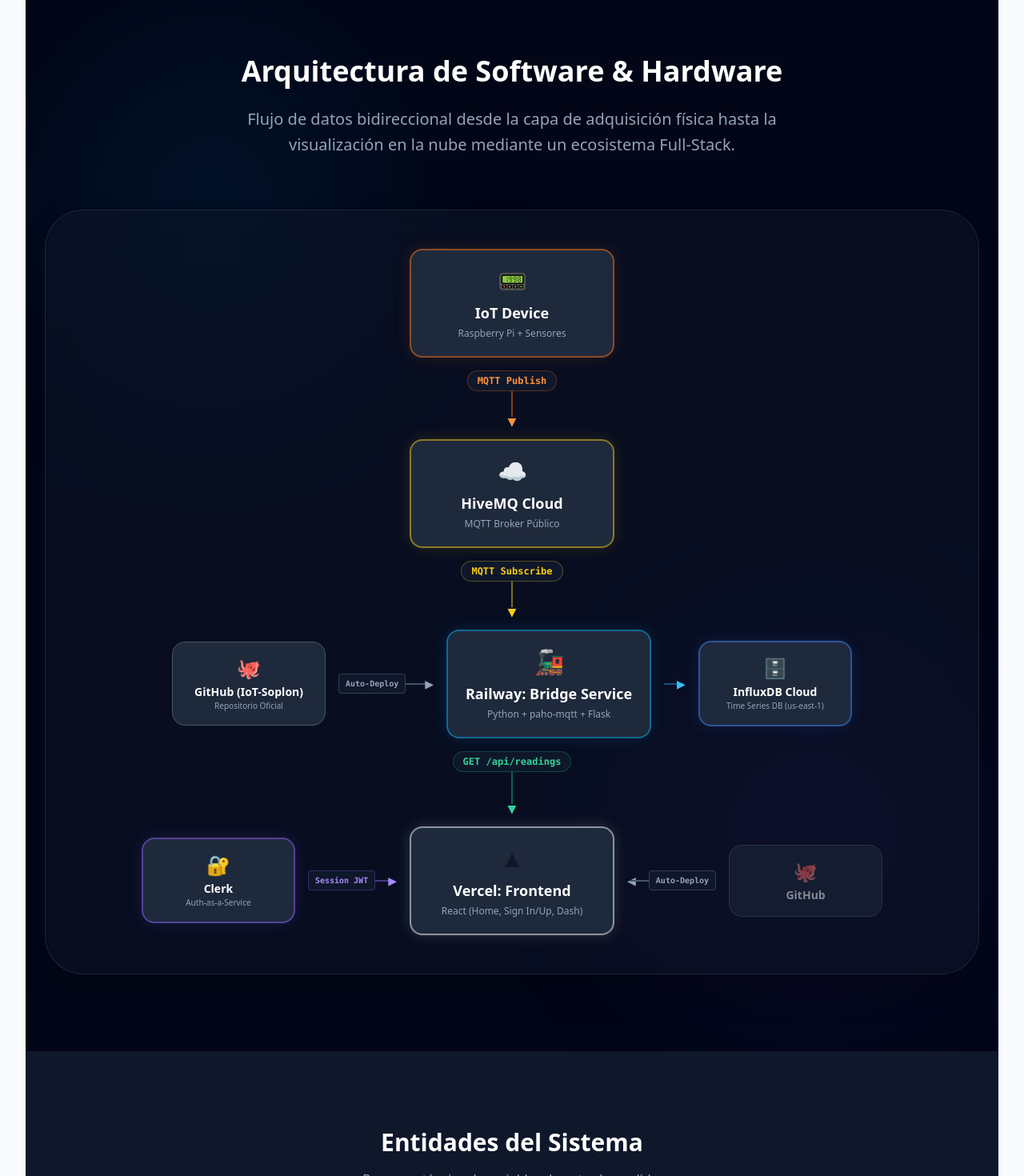
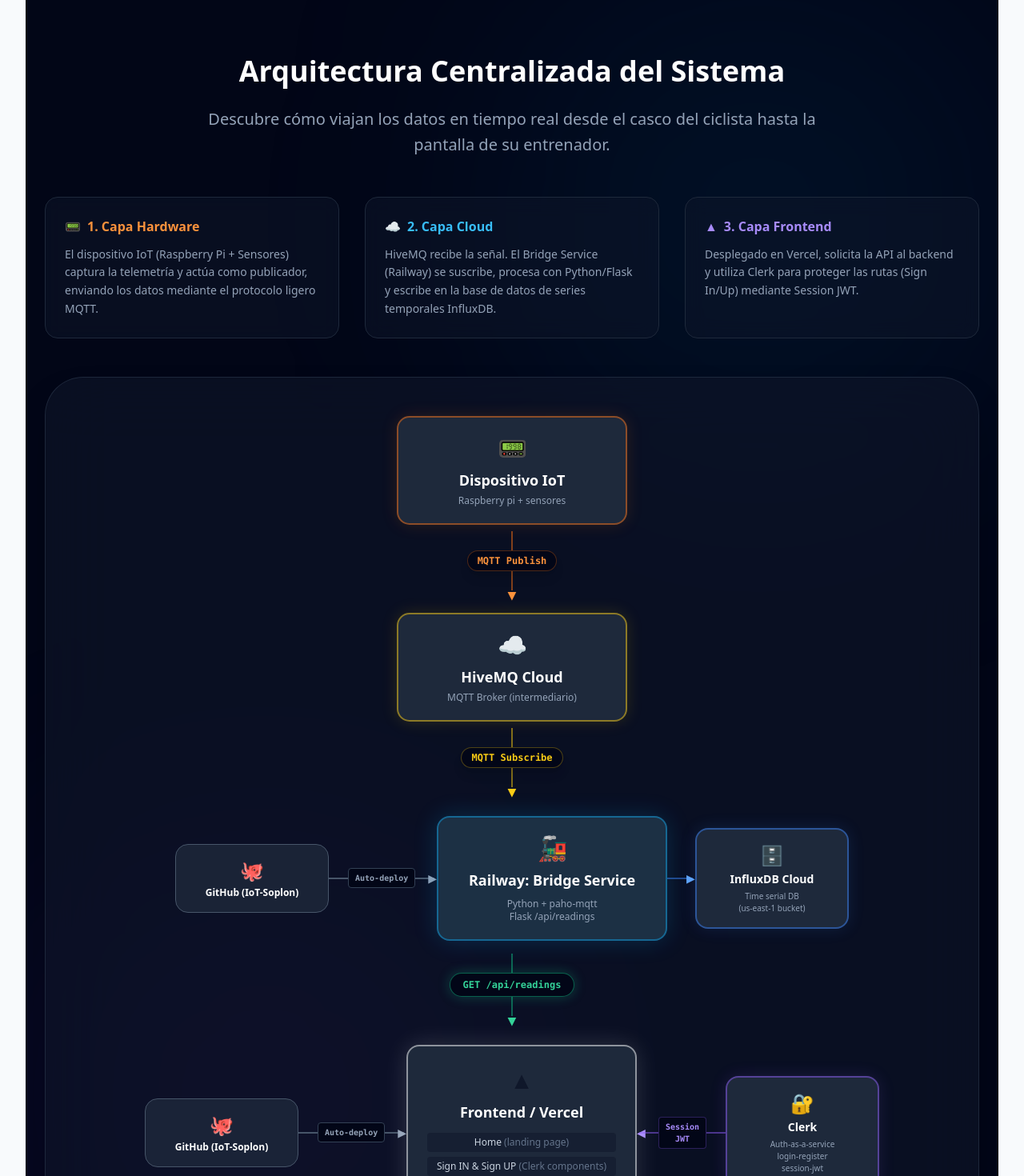
Before and after one commit to Fellbowl/IoT-Soplon, a React (Vite) app in the folder IoT-Soplon/frontend/: page /proyecto in a window 1280 px wide. Shown: the part 4760-6230 px from the top of the page at 80% size. Built offline with nearby package versions, Linux system fonts and the light colour scheme; no server answers.

Commit message:
Update Proyecto.jsx

```diff
--- a/IoT-Soplon/frontend/src/pages/Proyecto.jsx
+++ b/IoT-Soplon/frontend/src/pages/Proyecto.jsx
@@ -287,130 +287,149 @@
 
       {/* 7. ARQUITECTURA DE LA SOLUCIÓN (DIAGRAMA INTERACTIVO) */}
       <section className="py-24 bg-slate-950 border-t border-slate-800 relative overflow-hidden">
-        {/* Luces de fondo estilo Matrix/Cyberpunk */}
-        <div className="absolute top-20 left-10 h-96 w-96 rounded-full bg-sky-600/10 blur-[120px] pointer-events-none"></div>
-        <div className="absolute bottom-20 right-10 h-96 w-96 rounded-full bg-violet-600/10 blur-[120px] pointer-events-none"></div>
+        {/* Luces de fondo estilo Cyberpunk */}
+        <div className="absolute top-0 right-0 h-[600px] w-[600px] rounded-full bg-sky-600/10 blur-[150px] pointer-events-none"></div>
+        <div className="absolute bottom-0 left-0 h-[600px] w-[600px] rounded-full bg-violet-600/10 blur-[150px] pointer-events-none"></div>
 
-        <div className="mx-auto max-w-7xl px-6 relative z-10 text-center">
-          <h2 className="text-4xl font-extrabold text-white mb-6">Arquitectura de Software & Hardware</h2>
-          <p className="text-xl text-slate-400 max-w-3xl mx-auto mb-16 leading-relaxed">
-            Flujo de datos bidireccional desde la capa de adquisición física hasta la visualización en la nube mediante un ecosistema Full-Stack.
-          </p>
+        <div className="mx-auto max-w-7xl px-6 relative z-10">
+          <div className="text-center mb-12">
+            <h2 className="text-4xl font-extrabold text-white mb-6">Arquitectura Centralizada del Sistema</h2>
+            <p className="text-xl text-slate-400 max-w-3xl mx-auto leading-relaxed">
+              Descubre cómo viajan los datos en tiempo real desde el casco del ciclista hasta la pantalla de su entrenador.
+            </p>
+          </div>
+
+          {/* Explicación de las Capas */}
+          <div className="grid md:grid-cols-3 gap-8 mb-12">
+            <div className="bg-slate-900/50 border border-slate-800 p-6 rounded-2xl backdrop-blur-md">
+              <h3 className="text-orange-400 font-bold mb-3 flex items-center gap-2"><span>📟</span> 1. Capa Hardware</h3>
+              <p className="text-slate-400 text-sm leading-relaxed">El dispositivo IoT (Raspberry Pi + Sensores) captura la telemetría y actúa como publicador, enviando los datos mediante el protocolo ligero MQTT.</p>
+            </div>
+            <div className="bg-slate-900/50 border border-slate-800 p-6 rounded-2xl backdrop-blur-md">
+              <h3 className="text-sky-400 font-bold mb-3 flex items-center gap-2"><span>☁️</span> 2. Capa Cloud</h3>
+              <p className="text-slate-400 text-sm leading-relaxed">HiveMQ recibe la señal. El Bridge Service (Railway) se suscribe, procesa con Python/Flask y escribe en la base de datos de series temporales InfluxDB.</p>
+            </div>
+            <div className="bg-slate-900/50 border border-slate-800 p-6 rounded-2xl backdrop-blur-md">
+              <h3 className="text-violet-400 font-bold mb-3 flex items-center gap-2"><span>▲</span> 3. Capa Frontend</h3>
+              <p className="text-slate-400 text-sm leading-relaxed">Desplegado en Vercel, solicita la API al backend y utiliza Clerk para proteger las rutas (Sign In/Up) mediante Session JWT.</p>
+            </div>
+          </div>
 
           {/* INICIO DEL DIAGRAMA CSS */}
-          <div className="bg-slate-900/50 backdrop-blur-xl border border-slate-700/50 rounded-[3rem] p-8 md:p-12 shadow-2xl overflow-x-auto">
-            <div className="min-w-[800px] flex flex-col items-center gap-2">
+          <div className="bg-slate-900/60 backdrop-blur-2xl border border-slate-700/50 rounded-[3rem] p-8 shadow-2xl overflow-x-auto">
+            <div className="min-w-[900px] flex flex-col items-center gap-2 py-4">
 
-              {/* --- NIVEL 1: HARDWARE --- */}
-              <div className="w-64 bg-slate-800 border-2 border-orange-500/50 rounded-2xl p-5 shadow-[0_0_20px_rgba(249,115,22,0.15)] hover:scale-105 transition-transform">
+              {/* --- ROW 1: DISPOSITIVO IoT --- */}
+              <div className="w-72 bg-slate-800 border-2 border-orange-500/50 rounded-2xl p-5 shadow-[0_0_20px_rgba(249,115,22,0.15)] z-10 text-center">
                 <span className="text-3xl mb-2 block">📟</span>
-                <h3 className="font-bold text-white text-lg">IoT Device</h3>
-                <p className="text-xs text-slate-400 mt-1">Raspberry Pi + Sensores</p>
+                <h3 className="font-bold text-white text-lg">Dispositivo IoT</h3>
+                <p className="text-xs text-slate-400 mt-1">Raspberry pi + sensores</p>
               </div>
 
-              {/* FLECHA 1 */}
+              {/* FLECHA: MQTT Publish */}
               <div className="flex flex-col items-center text-orange-400 font-mono text-xs font-bold">
-                <span className="bg-slate-900 px-3 py-1 rounded-full border border-orange-500/30 z-10 mt-2">MQTT Publish</span>
-                <div className="w-0.5 h-8 bg-orange-500/50"></div>
+                <div className="w-0.5 h-6 bg-orange-500/50"></div>
+                <span className="bg-slate-950 px-3 py-1 rounded-full border border-orange-500/30 z-10 shadow-lg">MQTT Publish</span>
+                <div className="w-0.5 h-6 bg-orange-500/50"></div>
                 <div className="-mt-2 text-lg">▼</div>
               </div>
 
-              {/* --- NIVEL 2: BROKER --- */}
-              <div className="w-64 bg-slate-800 border-2 border-yellow-400/50 rounded-2xl p-5 shadow-[0_0_20px_rgba(250,204,21,0.15)] hover:scale-105 transition-transform">
+              {/* --- ROW 2: BROKER --- */}
+              <div className="w-72 bg-slate-800 border-2 border-yellow-400/50 rounded-2xl p-5 shadow-[0_0_20px_rgba(250,204,21,0.15)] z-10 text-center">
                 <span className="text-3xl mb-2 block">☁️</span>
                 <h3 className="font-bold text-white text-lg">HiveMQ Cloud</h3>
-                <p className="text-xs text-slate-400 mt-1">MQTT Broker Público</p>
+                <p className="text-xs text-slate-400 mt-1">MQTT Broker (intermediario)</p>
               </div>
 
-              {/* FLECHA 2 */}
+              {/* FLECHA: MQTT Subscribe */}
               <div className="flex flex-col items-center text-yellow-400 font-mono text-xs font-bold">
-                <span className="bg-slate-900 px-3 py-1 rounded-full border border-yellow-400/30 z-10 mt-2">MQTT Subscribe</span>
-                <div className="w-0.5 h-8 bg-yellow-400/50"></div>
+                <div className="w-0.5 h-6 bg-yellow-400/50"></div>
+                <span className="bg-slate-950 px-3 py-1 rounded-full border border-yellow-400/30 z-10 shadow-lg">MQTT Subscribe</span>
+                <div className="w-0.5 h-6 bg-yellow-400/50"></div>
                 <div className="-mt-2 text-lg">▼</div>
               </div>
 
-              {/* --- NIVEL 3: BACKEND + DATOS + GITHUB --- */}
-              <div className="flex items-center justify-center gap-4 w-full">
-
-                {/* GITHUB */}
-                <div className="w-48 bg-slate-800 border border-slate-600 rounded-2xl p-4 hover:scale-105 transition-transform">
+              {/* --- ROW 3: BACKEND & DATABASE --- */}
+              <div className="flex items-center justify-center w-full my-2">
+                {/* Auto Deploy Left Side */}
+                <div className="w-48 bg-slate-800/80 border border-slate-600 rounded-2xl p-4 text-center">
                   <span className="text-2xl mb-1 block">🐙</span>
-                  <h3 className="font-bold text-white text-sm">GitHub (IoT-Soplon)</h3>
-                  <p className="text-[10px] text-slate-400">Repositorio Oficial</p>
+                  <h3 className="font-bold text-white text-xs">GitHub (IoT-Soplon)</h3>
                 </div>
-
-                {/* Flecha Auto-Deploy 1 */}
                 <div className="flex items-center text-slate-400 font-mono text-[10px] font-bold">
-                  <span className="bg-slate-900 px-2 py-1 rounded border border-slate-700 z-10">Auto-Deploy</span>
-                  <div className="h-0.5 w-8 bg-slate-600"></div>
+                  <div className="h-0.5 w-6 bg-slate-600"></div>
+                  <span className="bg-slate-950 px-2 py-1 rounded border border-slate-700 z-10">Auto-deploy</span>
+                  <div className="h-0.5 w-6 bg-slate-600"></div>
                   <div className="-ml-2 text-lg">▶</div>
                 </div>
 
-                {/* RAILWAY (BRIDGE) */}
-                <div className="w-64 bg-slate-800 border-2 border-sky-500/50 rounded-2xl p-5 shadow-[0_0_20px_rgba(14,165,233,0.15)] hover:scale-105 transition-transform relative">
-                  <span className="text-3xl mb-2 block">🚂</span>
-                  <h3 className="font-bold text-white text-lg">Railway: Bridge Service</h3>
-                  <p className="text-xs text-slate-400 mt-1">Python + paho-mqtt + Flask</p>
+                {/* Railway */}
+                <div className="w-72 bg-slate-800 border-2 border-sky-500/50 rounded-2xl p-5 shadow-[0_0_30px_rgba(14,165,233,0.2)] z-10 text-center relative overflow-hidden">
+                  <div className="absolute inset-0 bg-sky-500/5"></div>
+                  <span className="text-3xl mb-2 block relative z-10">🚂</span>
+                  <h3 className="font-bold text-white text-lg relative z-10">Railway: Bridge Service</h3>
+                  <p className="text-xs text-slate-400 mt-2 relative z-10 font-medium">Python + paho-mqtt<br/>Flask /api/readings</p>
                 </div>
 
-                {/* Flecha InfluxDB */}
-                <div className="flex items-center text-sky-400 font-mono text-xs font-bold">
-                  <div className="h-0.5 w-6 bg-sky-500/50"></div>
+                <div className="flex items-center text-blue-400 font-mono text-[10px] font-bold">
+                  <div className="h-0.5 w-8 bg-blue-500/50"></div>
                   <div className="-ml-2 text-lg">▶</div>
                 </div>
 
-                {/* INFLUXDB */}
-                <div className="w-48 bg-slate-800 border-2 border-blue-500/50 rounded-2xl p-4 shadow-[0_0_20px_rgba(59,130,246,0.15)] hover:scale-105 transition-transform">
+                {/* InfluxDB */}
+                <div className="w-48 bg-slate-800 border-2 border-blue-500/50 rounded-2xl p-4 shadow-[0_0_20px_rgba(59,130,246,0.15)] text-center">
                   <span className="text-2xl mb-1 block">🗄️</span>
                   <h3 className="font-bold text-white text-sm">InfluxDB Cloud</h3>
-                  <p className="text-[10px] text-slate-400">Time Series DB (us-east-1)</p>
+                  <p className="text-[10px] text-slate-400 mt-1">Time serial DB<br/>(us-east-1 bucket)</p>
                 </div>
               </div>
 
-              {/* FLECHA 3 (Hacia Frontend) */}
+              {/* FLECHA: API REST */}
               <div className="flex flex-col items-center text-emerald-400 font-mono text-xs font-bold">
-                <span className="bg-slate-900 px-3 py-1 rounded-full border border-emerald-500/30 z-10 mt-2">GET /api/readings</span>
-                <div className="w-0.5 h-10 bg-emerald-500/50"></div>
+                <div className="w-0.5 h-6 bg-emerald-500/50"></div>
+                <span className="bg-slate-950 px-4 py-1.5 rounded-full border border-emerald-500/50 z-10 shadow-[0_0_15px_rgba(16,185,129,0.3)]">GET /api/readings</span>
+                <div className="w-0.5 h-6 bg-emerald-500/50"></div>
                 <div className="-mt-2 text-lg">▼</div>
               </div>
 
-              {/* --- NIVEL 4: FRONTEND + AUTH --- */}
-              <div className="flex items-center justify-center gap-4 w-full">
-
-                {/* CLERK */}
-                <div className="w-48 bg-slate-800 border-2 border-violet-500/50 rounded-2xl p-4 shadow-[0_0_20px_rgba(139,92,246,0.15)] hover:scale-105 transition-transform">
-                  <span className="text-2xl mb-1 block">🔐</span>
-                  <h3 className="font-bold text-white text-sm">Clerk</h3>
-                  <p className="text-[10px] text-slate-400">Auth-as-a-Service</p>
+              {/* --- ROW 4: FRONTEND & AUTH --- */}
+              <div className="flex items-center justify-center w-full mt-2">
+                {/* Auto Deploy Left Side */}
+                <div className="w-48 bg-slate-800/80 border border-slate-600 rounded-2xl p-4 text-center">
+                  <span className="text-2xl mb-1 block">🐙</span>
+                  <h3 className="font-bold text-white text-xs">GitHub (IoT-Soplon)</h3>
                 </div>
-
-                {/* Flecha JWT */}
-                <div className="flex items-center text-violet-400 font-mono text-[10px] font-bold">
-                  <span className="bg-slate-900 px-2 py-1 rounded border border-violet-500/30 z-10">Session JWT</span>
-                  <div className="h-0.5 w-6 bg-violet-500/50"></div>
+                <div className="flex items-center text-slate-400 font-mono text-[10px] font-bold">
+                  <div className="h-0.5 w-6 bg-slate-600"></div>
+                  <span className="bg-slate-950 px-2 py-1 rounded border border-slate-700 z-10">Auto-deploy</span>
+                  <div className="h-0.5 w-6 bg-slate-600"></div>
                   <div className="-ml-2 text-lg">▶</div>
                 </div>
 
-                {/* VERCEL (FRONTEND) */}
-                <div className="w-64 bg-slate-800 border-2 border-white/50 rounded-2xl p-5 shadow-[0_0_20px_rgba(255,255,255,0.15)] hover:scale-105 transition-transform relative">
+                {/* Vercel */}
+                <div className="w-72 bg-slate-800 border-2 border-white/50 rounded-2xl p-6 shadow-[0_0_30px_rgba(255,255,255,0.15)] z-10 text-center">
                   <span className="text-3xl mb-2 block">▲</span>
-                  <h3 className="font-bold text-white text-lg">Vercel: Frontend</h3>
-                  <p className="text-xs text-slate-400 mt-1">React (Home, Sign In/Up, Dash)</p>
+                  <h3 className="font-bold text-white text-lg">Frontend / Vercel</h3>
+                  <div className="mt-3 text-xs text-slate-300 space-y-1.5">
+                    <p className="bg-slate-900/50 py-1 rounded">Home <span className="text-slate-500">(landing page)</span></p>
+                    <p className="bg-slate-900/50 py-1 rounded">Sign IN & Sign UP <span className="text-slate-500">(Clerk components)</span></p>
+                    <p className="bg-slate-900/50 py-1 rounded font-semibold text-emerald-400">Dashboard <span className="text-slate-500 font-normal">(protected route)</span></p>
+                  </div>
                 </div>
 
-                {/* Flecha Auto-Deploy 2 (Desde Github) */}
-                {/* Visualmente conectada con Github, aquí usamos una etiqueta para mantener el diseño limpio */}
-                <div className="flex items-center text-slate-400 font-mono text-[10px] font-bold">
+                <div className="flex items-center text-violet-400 font-mono text-[10px] font-bold">
                   <div className="-mr-2 text-lg">◀</div>
-                  <div className="h-0.5 w-6 bg-slate-600"></div>
-                  <span className="bg-slate-900 px-2 py-1 rounded border border-slate-700 z-10">Auto-Deploy</span>
+                  <div className="h-0.5 w-6 bg-violet-500/50"></div>
+                  <span className="bg-slate-950 px-2 py-1 rounded border border-violet-500/30 z-10 text-center">Session<br/>JWT</span>
+                  <div className="h-0.5 w-6 bg-violet-500/50"></div>
                 </div>
 
-                <div className="w-48 bg-slate-800 border border-slate-600 rounded-2xl p-4 opacity-50">
-                  <span className="text-2xl mb-1 block">🐙</span>
-                  <h3 className="font-bold text-white text-sm">GitHub</h3>
+                {/* Clerk */}
+                <div className="w-48 bg-slate-800 border-2 border-violet-500/50 rounded-2xl p-4 shadow-[0_0_20px_rgba(139,92,246,0.15)] text-center">
+                  <span className="text-2xl mb-1 block">🔐</span>
+                  <h3 className="font-bold text-white text-sm">Clerk</h3>
+                  <p className="text-[10px] text-slate-400 mt-1">Auth-as-a-service<br/>login-register<br/>session-jwt</p>
                 </div>
-
               </div>
 
             </div>
```
